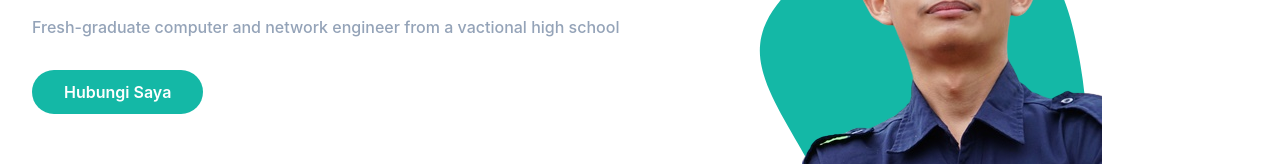
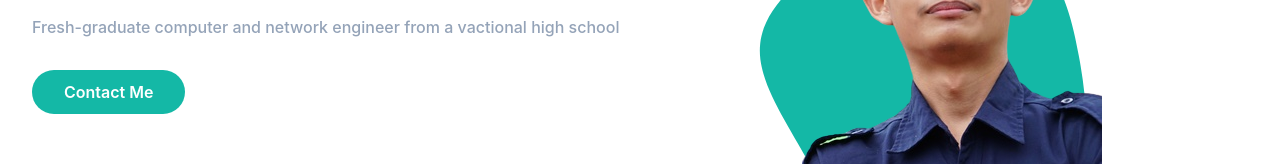
Before and after one commit to Almuzaky/portfolio.me, a website: page index.html in a window 1280 px wide. Shown: the part 442-606 px from the top of the page. Drawn offline with Linux system fonts and the light colour scheme.

Commit message:
Update index.html

```diff
--- a/index.html
+++ b/index.html
@@ -57,7 +57,7 @@
             <h2 class="font-medium text-slate-500 text-lg mb-5 lg:text-2xl">Freelance | <span class="text-dark">Creator</span></h2>
             <p class="font-medium text-slate-400 mb-10 leading-relaxed">Fresh-graduate computer and network engineer from a vactional high school</p>
 
-            <a href="#" class="text-base font-semibold text-white bg-primary py-3 px-8 rounded-full hover:shadow-lg hover:bg-teal-400 transition duration-300 ease-in-out">Hubungi Saya</a>
+            <a href="#" class="text-base font-semibold text-white bg-primary py-3 px-8 rounded-full hover:shadow-lg hover:bg-teal-400 transition duration-300 ease-in-out">Contact Me</a>
           </div>
           <div class="w-full self-end px-4 lg:w-1/2">
             <div class="relative mt-10 lg:mt-9 lg:right-0">
```
